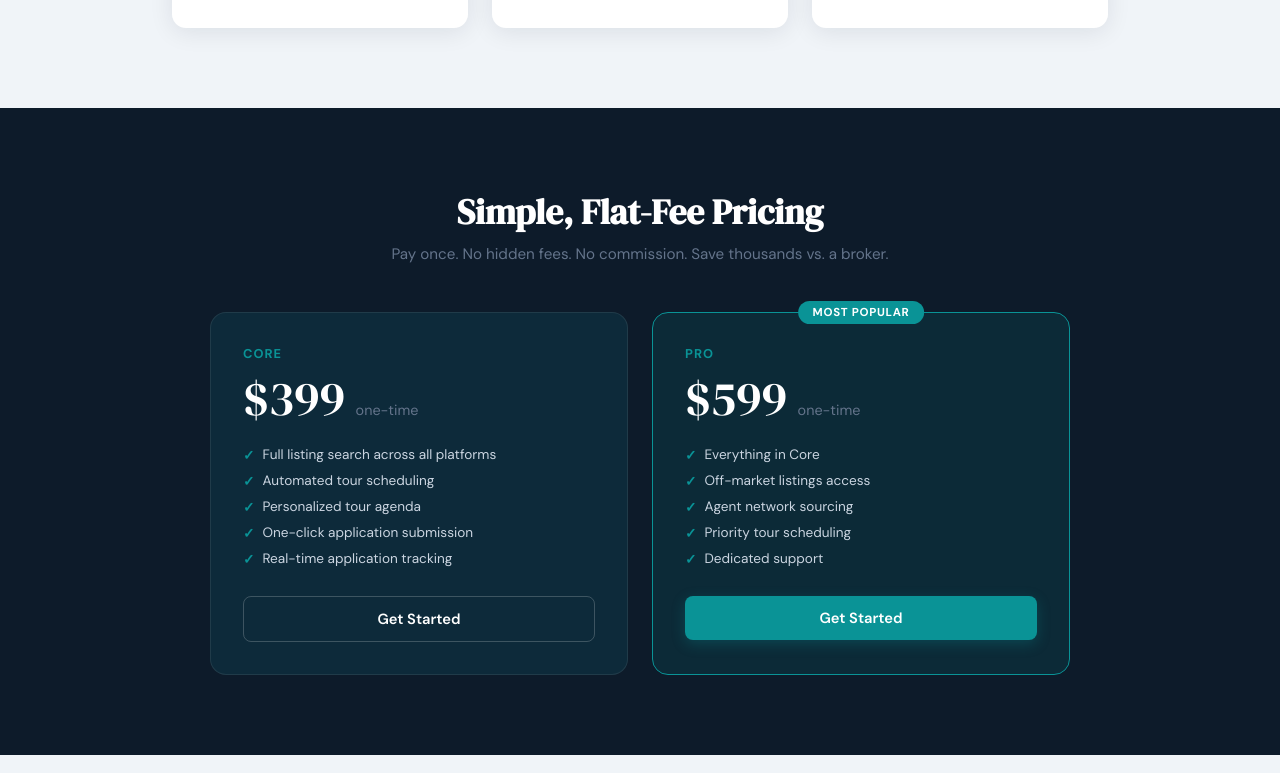
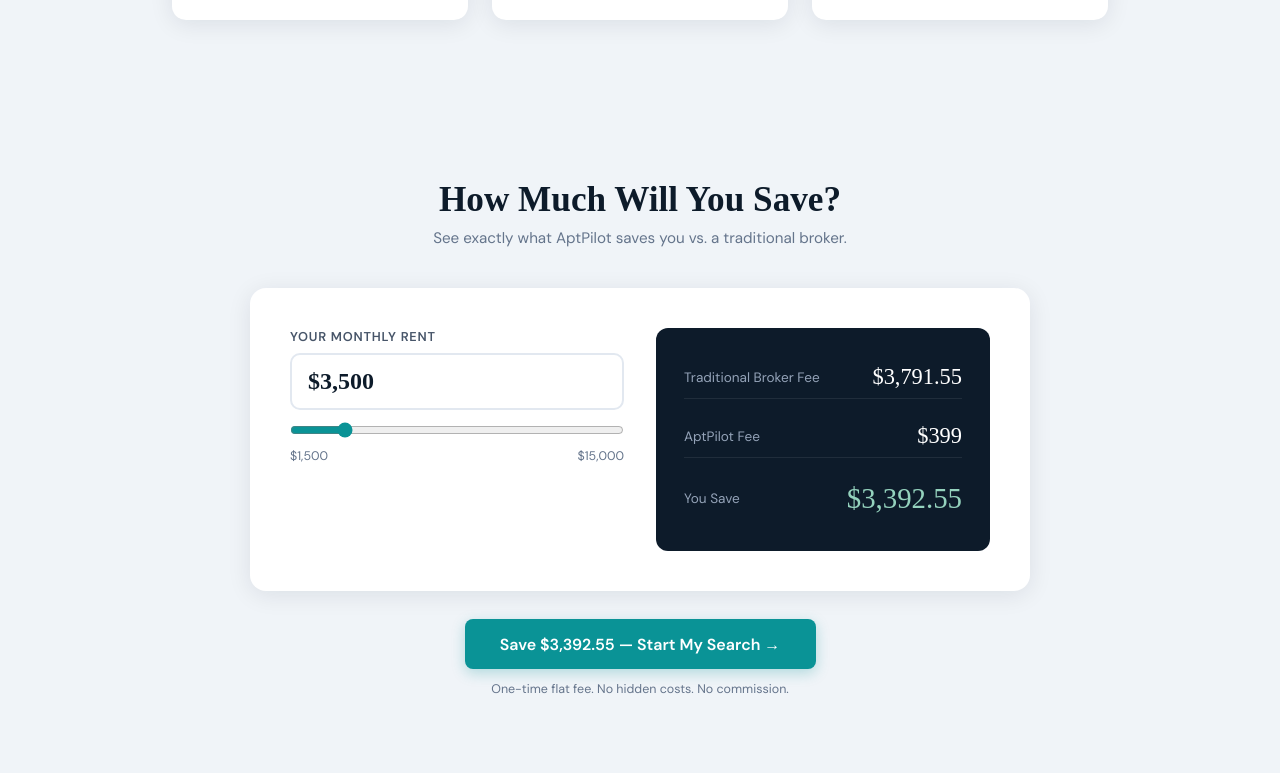
Before and after one commit to michaelcarracino-coder/aptpilot, a React (Vite) app: page / in a window 1280 px wide. Shown: the part 1507-2280 px from the top of the page. Built offline with nearby package versions, Linux system fonts and the light colour scheme; no server answers.

Commit message:
add savings calculator and SEO tags

```diff
--- a/index.html
+++ b/index.html
@@ -3,7 +3,35 @@
   <head>
     <meta charset="UTF-8" />
     <meta name="viewport" content="width=device-width, initial-scale=1.0" />
-    <title>AptPilot — Your AI-Powered Rental Broker</title>
+
+    <!-- Primary SEO -->
+    <title>AptPilot — NYC Apartment Search Without the Broker Fee</title>
+    <meta name="description" content="AptPilot searches every NYC listing, books your tours, and submits your applications automatically — all for a one-time $399 flat fee. No broker. No stress." />
+    <meta name="keywords" content="NYC apartment search, no broker fee NYC, New York City rentals, apartment search app, NYC rental help, find apartment NYC, broker fee alternative" />
+    <meta name="author" content="AptPilot" />
+    <meta name="robots" content="index, follow" />
+
+    <!-- Open Graph (Facebook, LinkedIn, iMessage previews) -->
+    <meta property="og:type" content="website" />
+    <meta property="og:url" content="https://aptpilot.vercel.app/" />
+    <meta property="og:title" content="AptPilot — NYC Apartment Search Without the Broker Fee" />
+    <meta property="og:description" content="Search every listing, book tours, and apply automatically. One-time $399 flat fee. Save thousands vs. a broker." />
+    <meta property="og:image" content="https://aptpilot.vercel.app/og-image.png" />
+
+    <!-- Twitter Card -->
+    <meta name="twitter:card" content="summary_large_image" />
+    <meta name="twitter:title" content="AptPilot — NYC Apartment Search Without the Broker Fee" />
+    <meta name="twitter:description" content="Search every listing, book tours, and apply automatically. One-time $399 flat fee. Save thousands vs. a broker." />
+    <meta name="twitter:image" content="https://aptpilot.vercel.app/og-image.png" />
+
+    <!-- Canonical -->
+    <link rel="canonical" href="https://aptpilot.vercel.app/" />
+
+    <!-- Favicon -->
+    <link rel="icon" type="image/svg+xml" href="/favicon.svg" />
+
+    <!-- Theme color (mobile browser bar) -->
+    <meta name="theme-color" content="#0D1B2A" />
   </head>
   <body>
     <div id="root"></div>
--- a/src/pages/Landing.jsx
+++ b/src/pages/Landing.jsx
@@ -1,4 +1,5 @@
 import { useNavigate } from 'react-router-dom'
+import { useState } from 'react'
 
 const styles = `
 .landing {
@@ -25,7 +26,7 @@
   animation: fadeUp 0.5s ease both;
 }
 .landing-title {
-  font-family: 'DM Serif Display', serif;
+  font-family: 'Cormorant Garamond', serif;
   font-size: clamp(2.8rem, 6vw, 5rem);
   color: #fff; text-align: center; line-height: 1.1;
   max-width: 820px; margin-bottom: 1.25rem;
@@ -46,14 +47,13 @@
   animation: fadeUp 0.5s 0.4s ease both;
 }
 .stat { text-align: center; }
-.stat-val { font-family: 'DM Serif Display', serif; font-size: 2.1rem; color: #94D2BD; }
+.stat-val { font-family: 'Cormorant Garamond', serif; font-size: 2.1rem; color: #94D2BD; }
 .stat-lbl { font-size: 0.8rem; color: #64748B; margin-top: 0.25rem; }
-
 .how-section {
   padding: 5rem 2rem; max-width: 1000px; margin: 0 auto; width: 100%;
 }
 .how-section h2 {
-  font-family: 'DM Serif Display', serif; font-size: 2.2rem; color: var(--navy);
+  font-family: 'Cormorant Garamond', serif; font-size: 2.2rem; color: var(--navy);
   text-align: center; margin-bottom: 0.5rem;
 }
 .how-sub { text-align: center; color: var(--gray); font-size: 0.95rem; margin-bottom: 3rem; }
@@ -72,13 +72,10 @@
 .step-icon { font-size: 1.8rem; margin-bottom: 0.75rem; }
 .step-title { font-weight: 700; font-size: 1rem; color: var(--navy); margin-bottom: 0.4rem; }
 .step-desc { font-size: 0.85rem; color: var(--gray); line-height: 1.6; }
-
-.pricing-section {
-  background: var(--navy); padding: 5rem 2rem;
-}
+.pricing-section { background: var(--navy); padding: 5rem 2rem; }
 .pricing-inner { max-width: 860px; margin: 0 auto; }
 .pricing-inner h2 {
-  font-family: 'DM Serif Display', serif; font-size: 2.2rem; color: #fff;
+  font-family: 'Cormorant Garamond', serif; font-size: 2.2rem; color: #fff;
   text-align: center; margin-bottom: 0.5rem;
 }
 .pricing-sub { text-align: center; color: #64748B; font-size: 0.95rem; margin-bottom: 3rem; }
@@ -97,12 +94,43 @@
   white-space: nowrap;
 }
 .price-name { font-size: 0.8rem; font-weight: 700; color: var(--teal); text-transform: uppercase; letter-spacing: 0.08em; margin-bottom: 0.75rem; }
-.price-amt { font-family: 'DM Serif Display', serif; font-size: 3rem; color: #fff; line-height: 1; }
-.price-amt span { font-family: 'DM Sans', sans-serif; font-size: 0.9rem; color: #64748B; font-weight: 400; }
+.price-amt { font-family: 'Cormorant Garamond', serif; font-size: 3rem; color: #fff; line-height: 1; }
+.price-amt span { font-family: 'Plus Jakarta Sans', sans-serif; font-size: 0.9rem; color: #64748B; font-weight: 400; }
 .price-features { margin-top: 1.5rem; display: flex; flex-direction: column; gap: 0.5rem; }
 .price-feat { font-size: 0.85rem; color: #CBD5E1; display: flex; gap: 0.5rem; align-items: flex-start; }
 .price-feat::before { content: '✓'; color: var(--teal); font-weight: 700; flex-shrink: 0; margin-top: 1px; }
 .price-cta { margin-top: 1.75rem; width: 100%; text-align: center; }
+.calc-section { padding: 5rem 2rem; background: var(--off-white); }
+.calc-inner { max-width: 780px; margin: 0 auto; }
+.calc-inner h2 {
+  font-family: 'Cormorant Garamond', serif; font-size: 2.2rem; color: var(--navy);
+  text-align: center; margin-bottom: 0.5rem;
+}
+.calc-sub { text-align: center; color: var(--gray); font-size: 0.95rem; margin-bottom: 2.5rem; }
+.calc-card {
+  background: white; border-radius: 16px; box-shadow: var(--shadow);
+  padding: 2.5rem; display: grid; grid-template-columns: 1fr 1fr; gap: 2rem;
+}
+@media(max-width:640px){ .calc-card { grid-template-columns: 1fr; } }
+.calc-label { font-size: 0.8rem; font-weight: 600; color: #475569; text-transform: uppercase; letter-spacing: 0.06em; margin-bottom: 0.5rem; }
+.calc-input {
+  width: 100%; border: 2px solid var(--gray-light); border-radius: 10px;
+  padding: 0.8rem 1rem; font-size: 1.5rem; font-family: 'Cormorant Garamond', serif;
+  color: var(--navy); font-weight: 600; outline: none; transition: border-color 0.18s;
+}
+.calc-input:focus { border-color: var(--teal); }
+.calc-slider { width: 100%; margin-top: 0.75rem; accent-color: var(--teal); cursor: pointer; }
+.calc-result {
+  background: var(--navy); border-radius: 12px; padding: 1.75rem;
+  display: flex; flex-direction: column; justify-content: center; gap: 1rem;
+}
+.calc-result-row { display: flex; justify-content: space-between; align-items: center; padding: 0.5rem 0; border-bottom: 1px solid rgba(255,255,255,0.08); }
+.calc-result-row:last-child { border: none; }
+.calc-result-label { font-size: 0.85rem; color: #94A3B8; }
+.calc-result-val { font-family: 'Cormorant Garamond', serif; font-size: 1.4rem; color: white; font-weight: 500; }
+.calc-result-val.savings { color: #94D2BD; font-size: 1.8rem; }
+.calc-cta-wrap { text-align: center; margin-top: 1.75rem; }
+.calc-note { font-size: 0.78rem; color: var(--gray); margin-top: 0.75rem; text-align: center; }
 `
 
 const STEPS = [
@@ -113,6 +141,68 @@
   { icon: '🚀', title: 'One-click applications', desc: 'Your documents are pre-uploaded. Hit apply and we submit instantly to the landlord.' },
   { icon: '📊', title: 'Track your status', desc: 'Real-time updates on every application until you get your keys.' },
 ]
+
+function SavingsCalc({ navigate }) {
+  const [rent, setRent] = useState(3500)
+  const brokerFee = Math.round(rent * 1.0833 * 100) / 100
+  const aptPilot = 399
+  const savings = brokerFee - aptPilot
+
+  return (
+    <section className="calc-section">
+      <div className="calc-inner">
+        <h2>How Much Will You Save?</h2>
+        <p className="calc-sub">See exactly what AptPilot saves you vs. a traditional broker.</p>
+        <div className="calc-card">
+          <div>
+            <div className="calc-label">Your Monthly Rent</div>
+            <input
+              className="calc-input"
+              type="text"
+              value={"$" + rent.toLocaleString()}
+              onChange={e => {
+                const val = parseInt(e.target.value.replace(/[^0-9]/g, '')) || 0
+                if (val <= 20000) setRent(val)
+              }}
+            />
+            <input
+              className="calc-slider"
+              type="range"
+              min={1500}
+              max={15000}
+              step={100}
+              value={rent}
+              onChange={e => setRent(Number(e.target.value))}
+            />
+            <div style={{ display:'flex', justifyContent:'space-between', fontSize:'0.78rem', color:'var(--gray)', marginTop:'0.3rem' }}>
+              <span>$1,500</span><span>$15,000</span>
+            </div>
+          </div>
+          <div className="calc-result">
+            <div className="calc-result-row">
+              <span className="calc-result-label">Traditional Broker Fee</span>
+              <span className="calc-result-val">${brokerFee.toLocaleString()}</span>
+            </div>
+            <div className="calc-result-row">
+              <span className="calc-result-label">AptPilot Fee</span>
+              <span className="calc-result-val">$399</span>
+            </div>
+            <div className="calc-result-row">
+              <span className="calc-result-label">You Save</span>
+              <span className="calc-result-val savings">${savings.toLocaleString()}</span>
+            </div>
+          </div>
+        </div>
+        <div className="calc-cta-wrap">
+          <button className="btn btn-primary btn-lg" onClick={() => navigate('/signup')}>
+            Save ${savings.toLocaleString()} — Start My Search →
+          </button>
+          <p className="calc-note">One-time flat fee. No hidden costs. No commission.</p>
+        </div>
+      </div>
+    </section>
+  )
+}
 
 export default function Landing() {
   const navigate = useNavigate()
@@ -152,6 +242,8 @@
         </div>
       </section>
 
+      <SavingsCalc navigate={navigate} />
+
       <section className="pricing-section">
         <div className="pricing-inner">
           <h2>Simple, Flat-Fee Pricing</h2>
```
